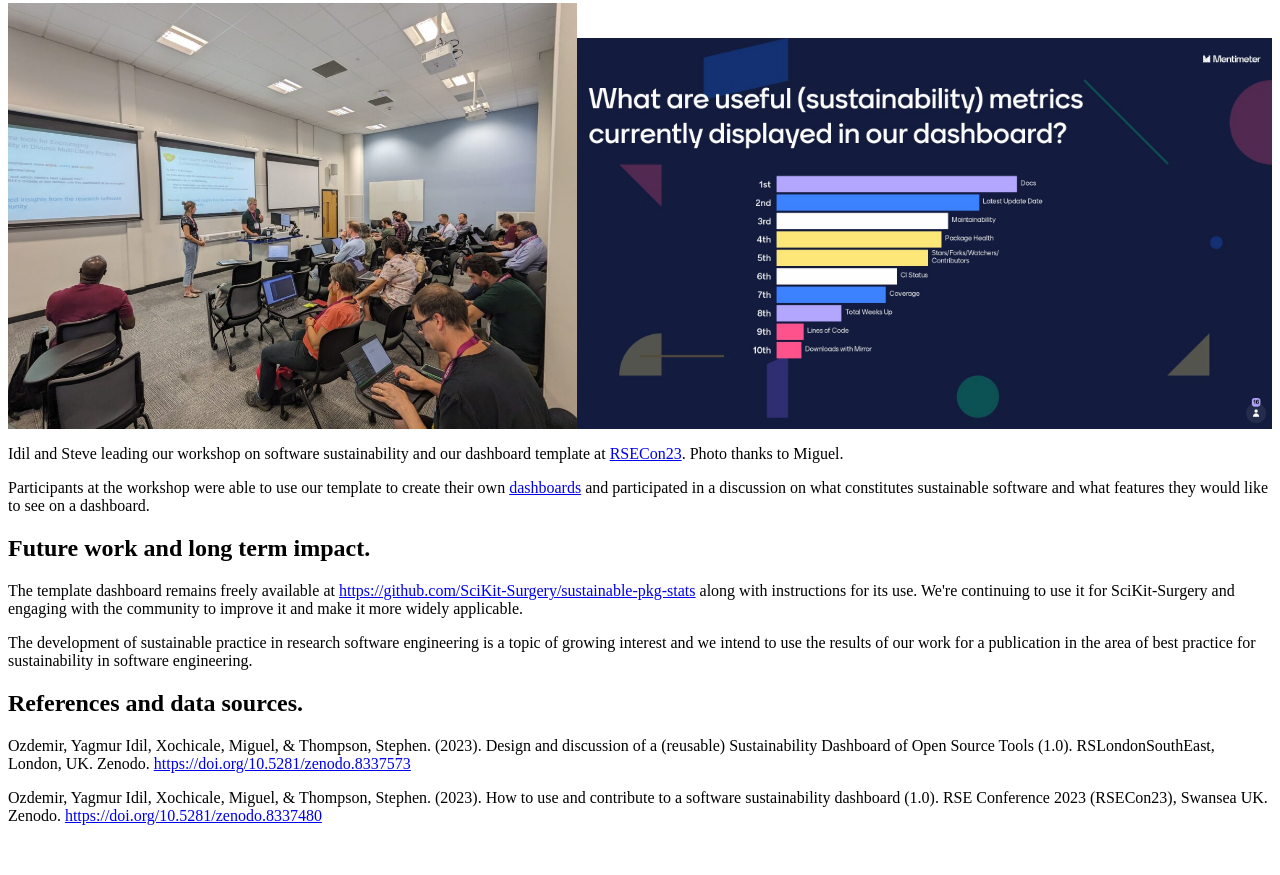
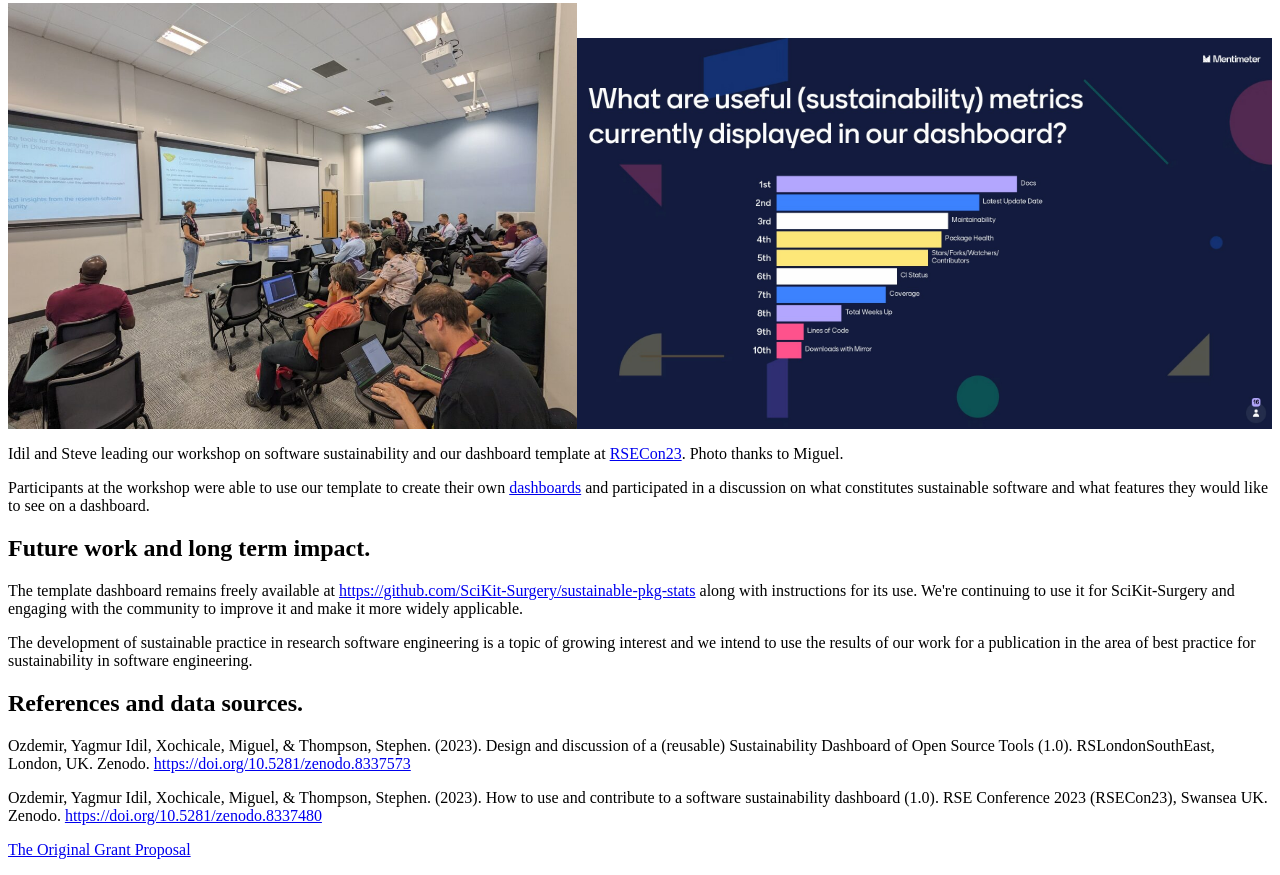
Before and after one commit to thompson318/OSSSFinalReport, a plain HTML site: page index.html in a window 1280 px wide. Shown: the part 1792-2667 px from the top of the page. Before the commit the page ends 2633 px from the top, so only its background shows below. Drawn offline with Linux system fonts and the light colour scheme.

Commit message:
Deploying to gh_pages from @ thompson318/OSSSFinalReport@57d521630450b68d652d73c7b18928ab8910c910 🚀

```diff
--- a/index.html
+++ b/index.html
@@ -41,3 +41,4 @@ In September 2021 we presented SciKit-Surgery at <a href="https://scikit-surgery
 <h2>References and data sources.</h2>
 <p>Ozdemir, Yagmur Idil, Xochicale, Miguel, &amp; Thompson, Stephen. (2023). Design and discussion of a (reusable) Sustainability Dashboard of Open Source Tools (1.0). RSLondonSouthEast, London, UK. Zenodo. <a href="https://doi.org/10.5281/zenodo.8337573">https://doi.org/10.5281/zenodo.8337573</a></p>
 <p>Ozdemir, Yagmur Idil, Xochicale, Miguel, &amp; Thompson, Stephen. (2023). How to use and contribute to a software sustainability dashboard (1.0). RSE Conference 2023 (RSECon23), Swansea UK. Zenodo. <a href="https://doi.org/10.5281/zenodo.8337480">https://doi.org/10.5281/zenodo.8337480</a></p>
+<p><a href="https://github.com/thompson318/OSSSFinalReport/blob/392888a9b0b24e0eeb8e1351f33d570801fd5f2c/sks_osss_call.pdf">The Original Grant Proposal</a></p>
```
